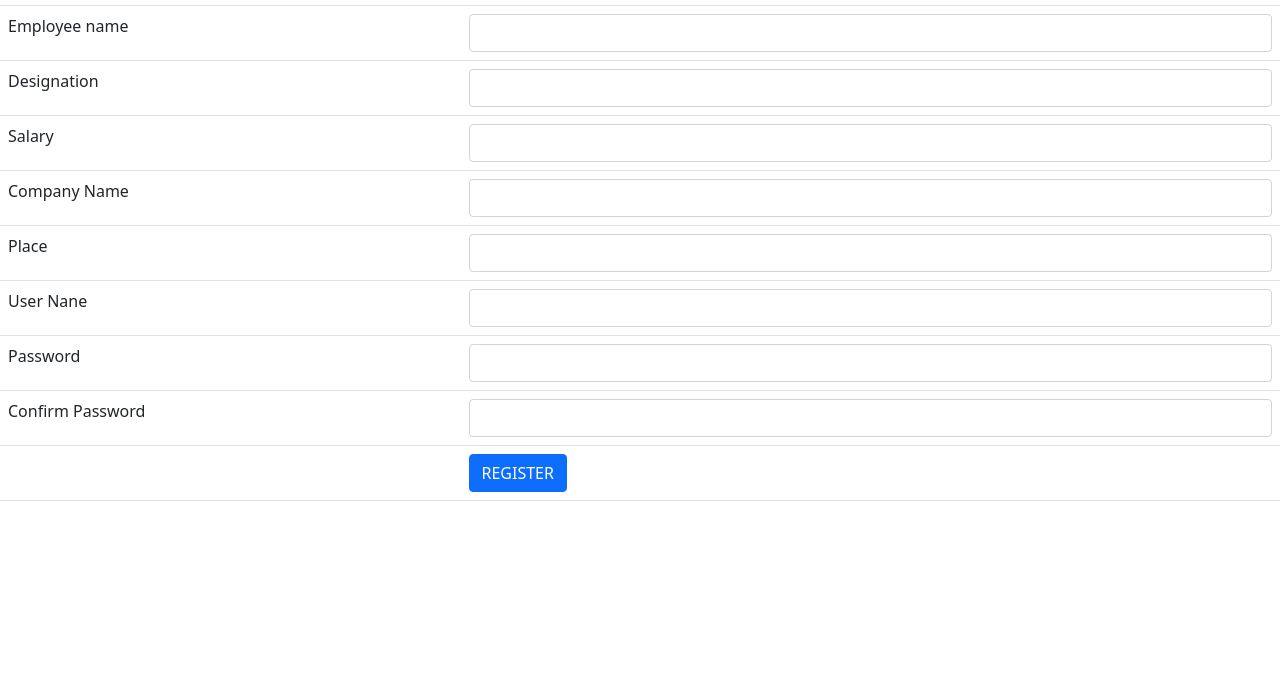
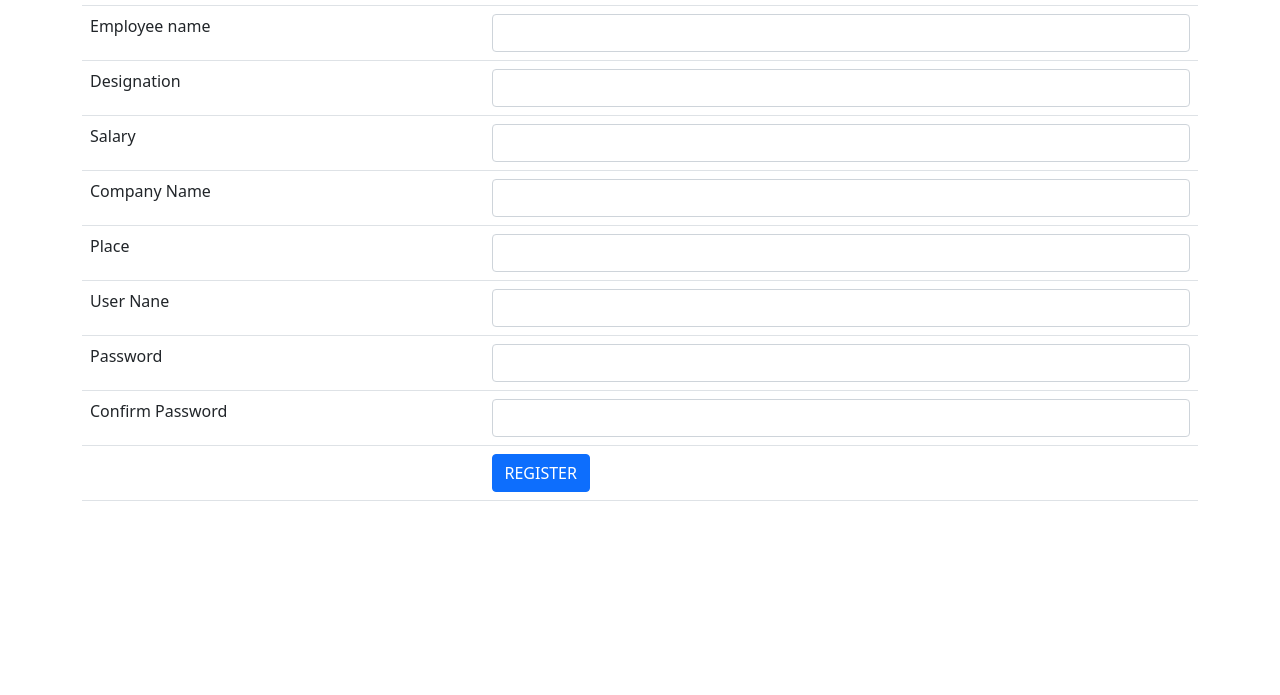
Before and after one commit to deepthi93k/Employee-web-application, a plain HTML site: page index.html in a window 1280 px wide. Shown: the part 105-800 px from the top of the page. Drawn offline with nearby package versions, Linux system fonts and the light colour scheme.

Commit message:
container add

```diff
--- a/index.html
+++ b/index.html
@@ -7,6 +7,9 @@
     <title>employee app</title>
 </head>
 <body>
+    <div class="container">
+        <div class="row">
+            <div class="col">
 <h1>EMPLOYEE APP</h1>
 <table class="table">
 <tr>
@@ -49,12 +52,15 @@
     <td></td>
     <td><button class="btn btn-primary">REGISTER</button></td>
 </tr>
+</table>
+</div>
+</div>
+</div>
 
 
 
 
 
-</table>
 
 
 
```
